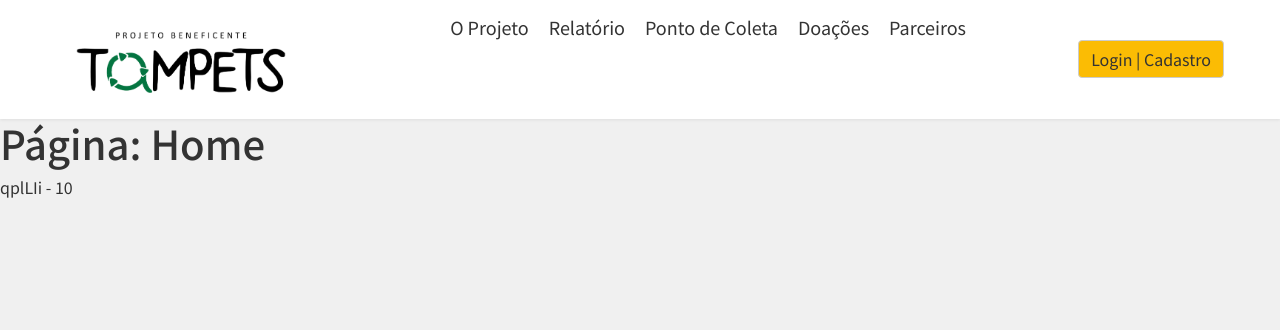
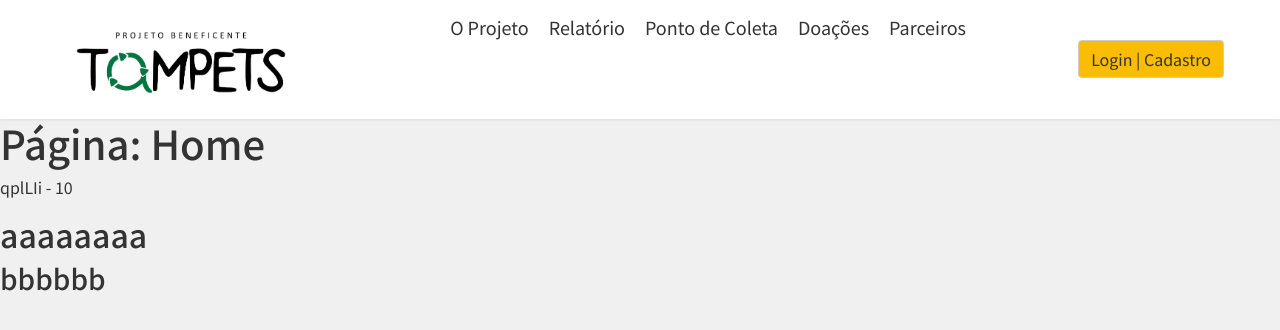
Before and after one commit to DaianeKCamargo/FATEC_ProjetoIntegrador2, a Next.js app in the folder tampets/: page / in a window 1280 px wide. Shown: the top 330 px of the page. Built offline with nearby package versions, Linux system fonts and the light colour scheme.

Commit message:
Test 3
Cu

```diff
--- a/tampets/src/app/page.tsx
+++ b/tampets/src/app/page.tsx
@@ -15,6 +15,8 @@ export default function Home() {
         <>
         <h1>Página: Home</h1>
         <p>qplLIi - 10</p>
+        <h2>aaaaaaaa</h2>
+        <h3>bbbbbb</h3>
         </>
 
     )
```
